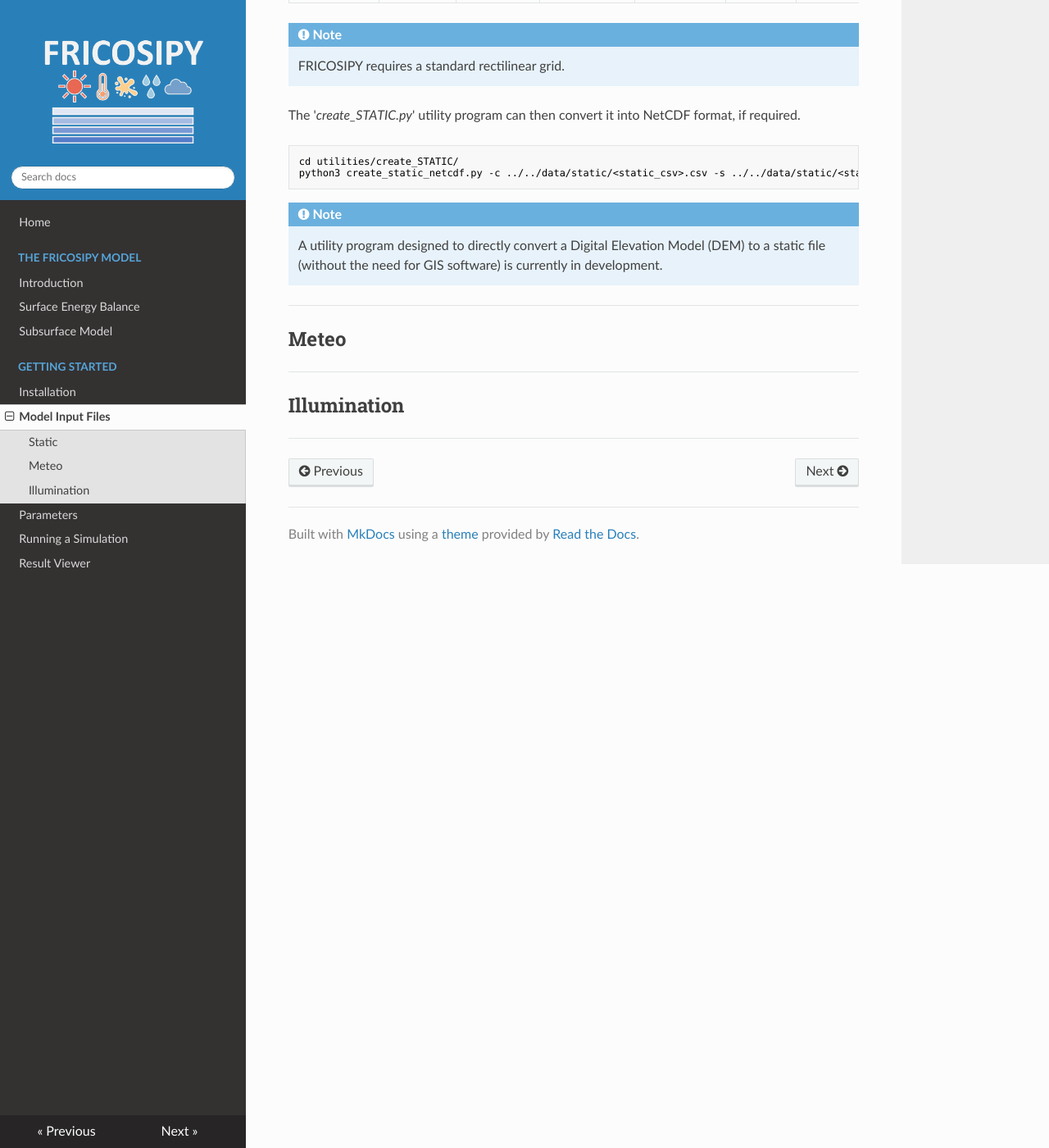
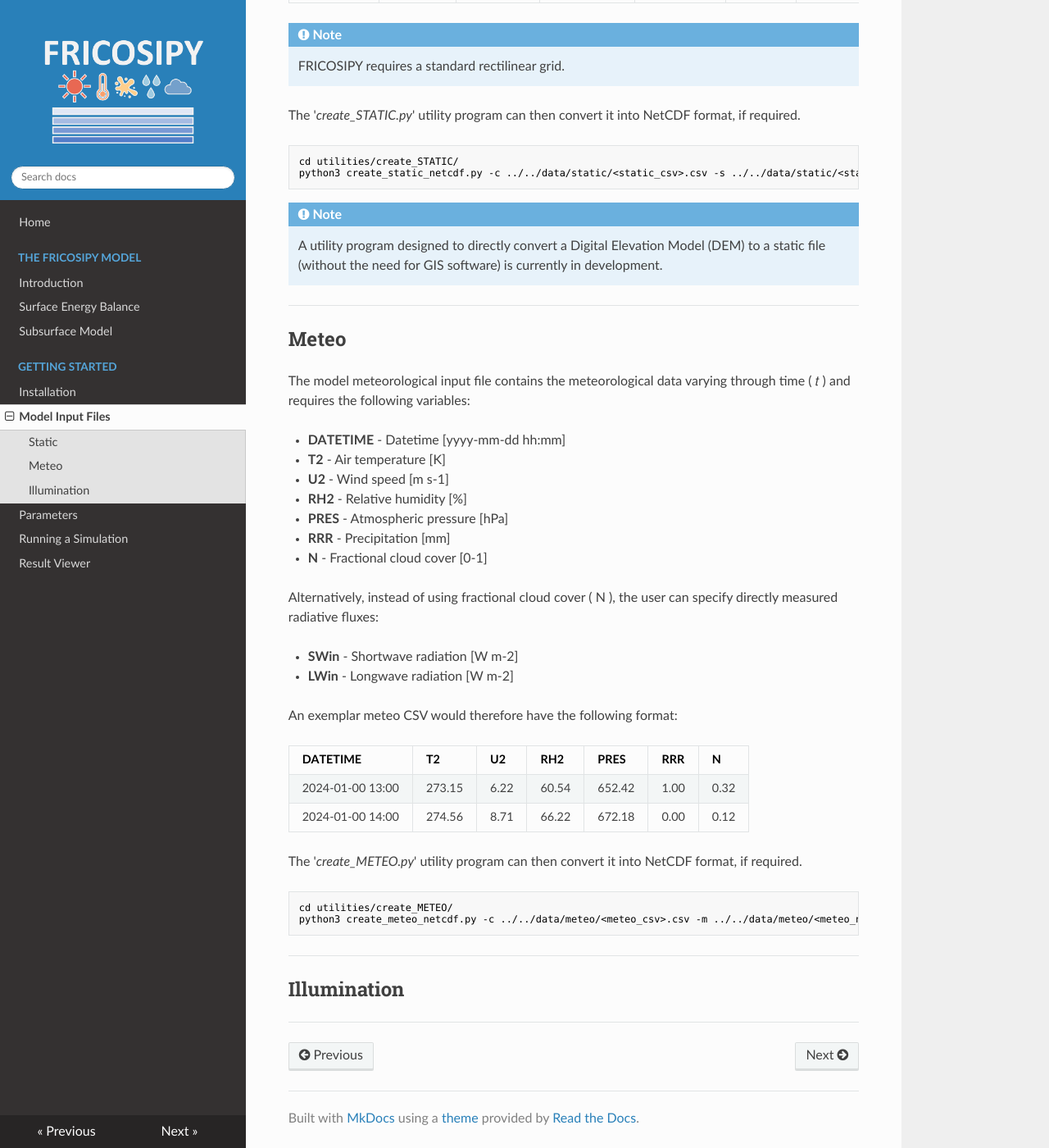
Before and after one commit to MarcusGastaldello/FRICOSIPY, an MkDocs documentation site: the page built from docs/model_input_files.md, in a window 1280 px wide and 1400 px high, scrolled down 799 px. Shown: the whole window at 82% size. Built offline with MkDocs 1.6.1, drawn with Linux system fonts in a browser that asks for light colours; nearby versions of some CDN libraries.

Commit message:
Update model_input_files.md

````diff
--- a/docs/model_input_files.md
+++ b/docs/model_input_files.md
@@ -43,6 +43,35 @@ python3 create_static_netcdf.py -c ../../data/static/<static_csv>.csv -s ../../d
 
 ## Meteo
 
+The model meteorological input file contains the meteorological data varying through time ( 𝑡 ) and requires the following variables:
+
+* **DATETIME** - Datetime [yyyy-mm-dd hh:mm]
+* **T2**   - Air temperature [K]
+* **U2**   - Wind speed [m s-1]
+* **RH2**  - Relative humidity [%]
+* **PRES** - Atmospheric pressure [hPa]
+* **RRR**  - Precipitation [mm]
+* **N**    - Fractional cloud cover [0-1]
+
+Alternatively, instead of using fractional cloud cover ( N ), the user can specify directly measured radiative fluxes:
+
+* **SWin** - Shortwave radiation [W m-2]
+* **LWin** - Longwave radiation [W m-2]
+
+An exemplar meteo CSV would therefore have the following format:
+
+| DATETIME          | T2     | U2   | RH2   | PRES   | RRR  | N    |
+|--------------------|--------|------|-------|--------|------|------|
+| 2024-01-00 13:00   | 273.15 | 6.22 | 60.54 | 652.42 | 1.00 | 0.32 |
+| 2024-01-00 14:00   | 274.56 | 8.71 | 66.22 | 672.18 | 0.00 | 0.12 |
+
+The '*create_METEO.py*' utility program can then convert it into NetCDF format, if required.
+
+```python
+cd utilities/create_METEO/
+python3 create_meteo_netcdf.py -c ../../data/meteo/<meteo_csv>.csv -m ../../data/meteo/<meteo_netcdf>.nc
+```
+
 ---
 
 ## Illumination
````
